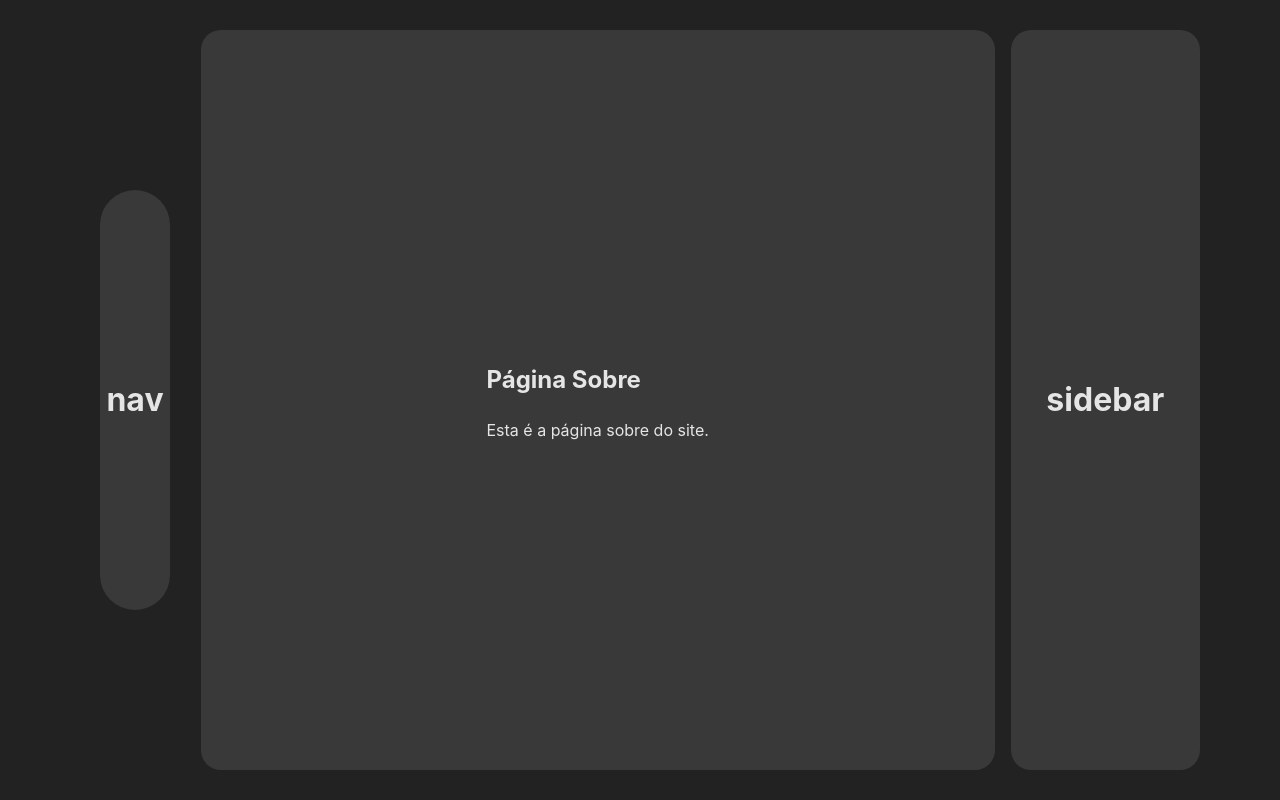
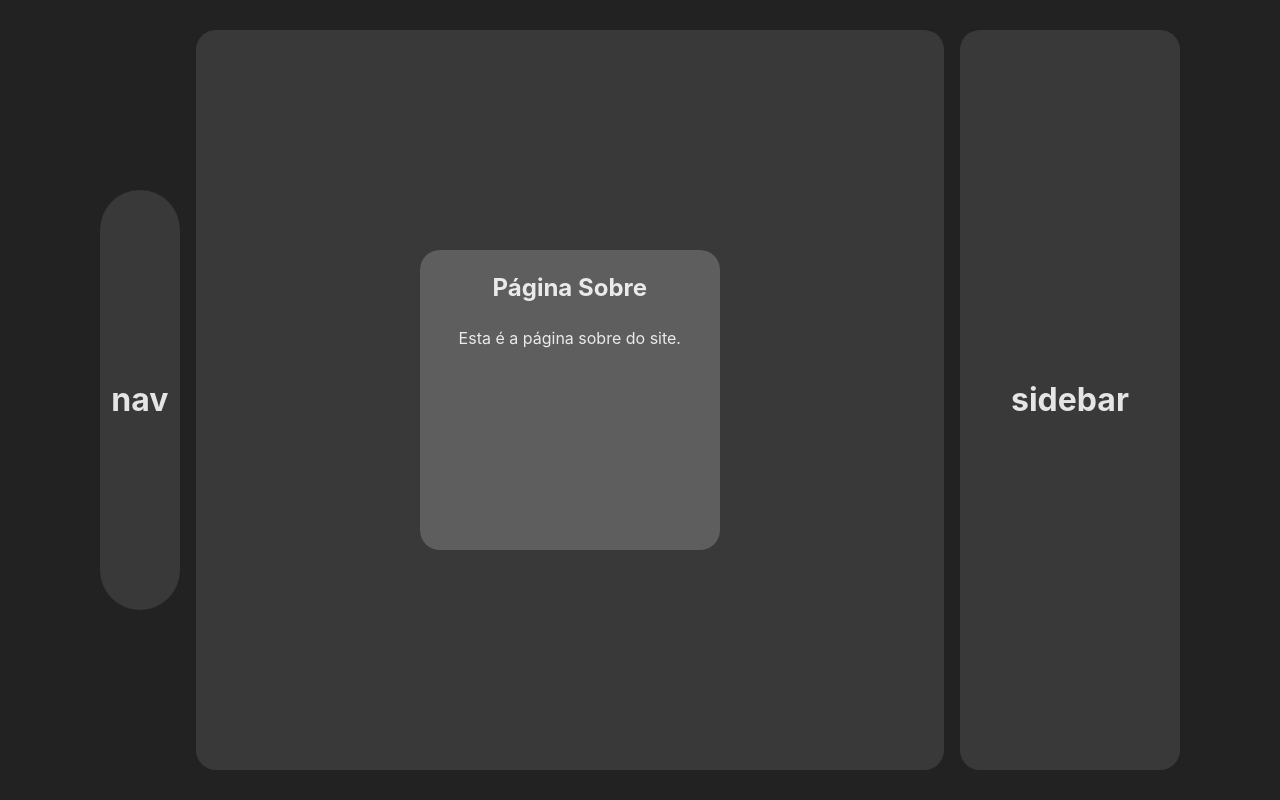
Before and after one commit to Roj10/Portif-lio-proficional, a React (Vite) app in the folder portifolio proficional/: page / in a window 1280 px wide. Built offline with nearby package versions, Linux system fonts and the light colour scheme.

Commit message:
ajuste do css e no sobre

```diff
--- a/portifolio proficional/src/App.css
+++ b/portifolio proficional/src/App.css
@@ -24,7 +24,7 @@ body {
     grid-gap: 1rem;
 
     width: 100%; /* 🔹 Permite que o grid se ajuste */
-    min-width: 1080px;
+    width: 1080px;
 }
 
 .nav {
@@ -36,7 +36,7 @@ body {
     border-radius: 50px;
     padding: 10px;
     margin: 10rem 0rem 10rem 0rem;
-    max-width: 50px;
+    max-width: 60px;
 }
 
 .box {
@@ -47,7 +47,7 @@ body {
     align-items: center;
     border-radius: 20px;
     padding: 10px;
-    min-height: 720px;
+    height: 720px;
 }
 
 .sidebar {
@@ -58,6 +58,15 @@ body {
     align-items: center;
     border-radius: 20px;
     padding: 10px;
-    min-height: 720px;
+    height: 720px;
     width: 100%;
+    width: 200px;
 }
+
+.sobre {
+    text-align: center;
+    background-color: rgb(94, 94, 94);
+    min-height: 300px;
+    min-width: 300px;
+    border-radius: 20px;
+}
--- a/portifolio proficional/src/sobre.jsx
+++ b/portifolio proficional/src/sobre.jsx
@@ -1,6 +1,6 @@
 const Sobre = () => {
     return (
-      <div>
+      <div className="sobre">
         <h2>Página Sobre</h2>
         <p>Esta é a página sobre do site.</p>
       </div>
```
